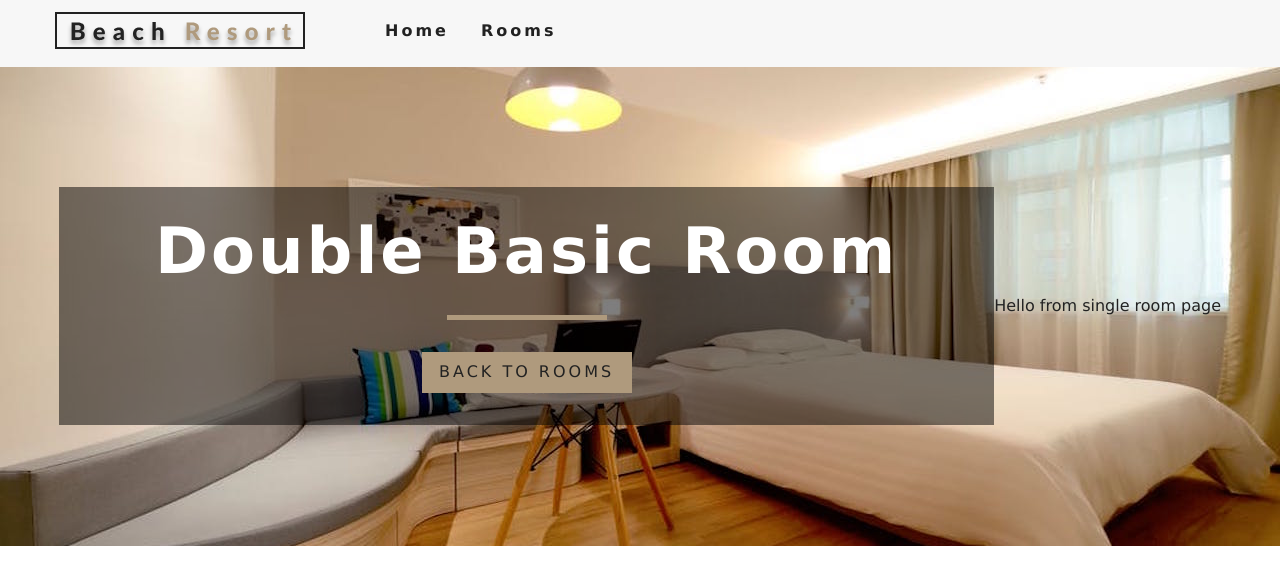
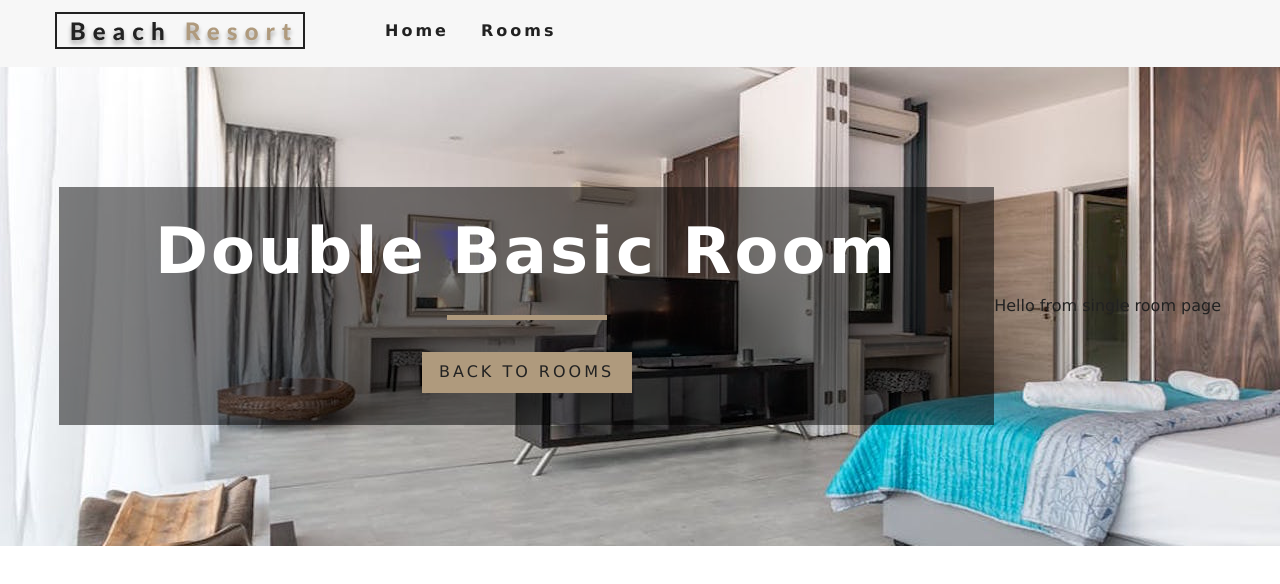
Before and after one commit to Jay055/Real_Estate_App, a React (Create React App) app: page /rooms/double-basic in a window 1280 px wide. Shown: the top 584 px of the page. Built offline with nearby package versions, Linux system fonts and the light colour scheme.

Commit message:
Styled Components for dynamic rendering

```diff
--- a/package.json
+++ b/package.json
@@ -10,7 +10,8 @@
     "react-dom": "^16.13.1",
     "react-icons": "^3.10.0",
     "react-router-dom": "^5.2.0",
-    "react-scripts": "3.4.1"
+    "react-scripts": "3.4.1",
+    "styled-components": "^5.1.1"
   },
   "scripts": {
     "start": "react-scripts start",
--- /dev/null
+++ b/src/components/StyledHero.js
@@ -0,0 +1,20 @@
+import styled from 'styled-components'
+// Documentation
+import defaultImg from '../images/room-1.jpeg';
+// Render specific room slug images uniquely with styled components
+
+// We assign styled components to props this way, passing the default if it's not found
+
+const StyledHero = styled.header `
+min-height: 60vh;
+background: url(${props => props.img?props.img:defaultImg}  ) center/cover no-repeat;
+display: flex;
+align-items: center;
+justify-content: center;
+`
+
+
+
+
+
+export default StyledHero;
--- a/src/pages/Home.js
+++ b/src/pages/Home.js
@@ -3,6 +3,7 @@
 import Banner from '../components/Banner';
 import Services from '../components/Services';
 import FeaturedRooms from '../components/FeaturedRooms';
+import Button from '../components/StyledHero';
 
 import { Link } from 'react-router-dom';
 
@@ -22,6 +23,8 @@
       </Hero>
       <Services />
       <FeaturedRooms />
+      <>hello</>
+      <Button>hello</Button>
 
     </div>
   )
--- a/src/pages/SingleRoom.js
+++ b/src/pages/SingleRoom.js
@@ -1,8 +1,9 @@
 import React, { Component } from 'react';
 import defaultBcg from '../images/room-1.jpeg';
-import Hero from '../components/Hero';
+// import Hero from '../components/Hero';
 import Banner from '../components/Banner';
 import { Link } from 'react-router-dom';
+import StyledHero from '../components/StyledHero';
 
 import { RoomContext}  from '../Context';
 
@@ -45,7 +46,7 @@
     // Destructure from room
     const {name, description, capacity, size, price, extras, breakfast, pets,images} = room
     return (
-      <Hero hero='roomsHero'>
+      <StyledHero img={images[0] || this.state.defaultBcg} hero='roomsHero'>
         <Banner title={`${name} room`}>
           <Link to = '/rooms' className="btn-primary">
             Back to Rooms
@@ -55,7 +56,7 @@
       <div>
         Hello from single room page
       </div>
-      </Hero>
+      </StyledHero>
     )
   }
 }
```
Also changed, not shown: 1 other file (tests, documents, lock files or other folders).
